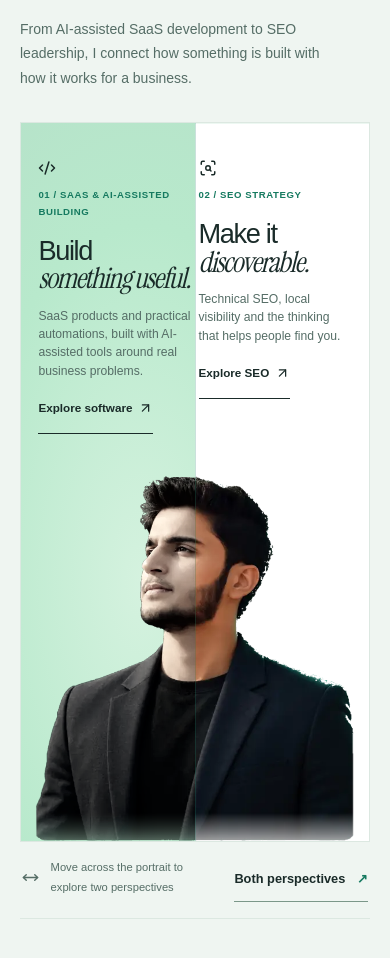
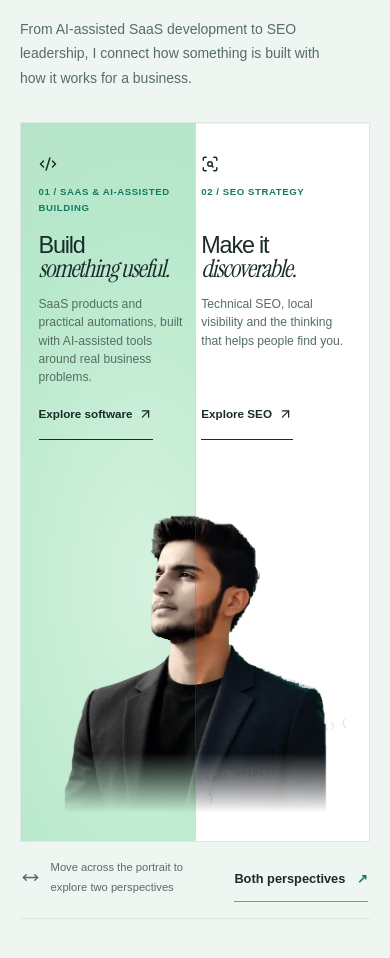
Before and after one commit to zainsaleemofficial/portfolio, an Astro site: page / in a window 390 px wide. Shown: the part 4436-5394 px from the top of the page. Built offline with nearby package versions, Linux system fonts and the light colour scheme; Astro itself is replaced by a stand-in of ours.

Commit message:
fix: polish dual expertise portrait edges and align discovery links

```diff
--- a/src/components/DualExpertise.tsx
+++ b/src/components/DualExpertise.tsx
@@ -58,6 +58,23 @@ export default function DualExpertise() {
 
   return (
     <div className="identity-experience">
+      <svg className="identity-filters" aria-hidden="true" width="0" height="0">
+        <defs>
+          <filter id="identity-edge" colorInterpolationFilters="sRGB">
+            <feMorphology in="SourceAlpha" operator="dilate" radius="3" />
+            <feMorphology operator="erode" radius="4" />
+            <feGaussianBlur stdDeviation="0.6" result="edgeAlpha" />
+            <feMorphology
+              in="SourceGraphic"
+              operator="dilate"
+              radius="3"
+              result="edgeColor"
+            />
+            <feComposite in="SourceGraphic" in2="edgeColor" operator="over" />
+            <feComposite in2="edgeAlpha" operator="in" />
+          </filter>
+        </defs>
+      </svg>
       <div
         className="identity-scene"
         ref={scene}
--- a/src/styles/globals.css
+++ b/src/styles/globals.css
@@ -1545,9 +1545,17 @@ ul {
 .identity-experience {
   color: var(--color-text-primary);
 }
+.identity-filters {
+  position: absolute;
+}
 .identity-scene {
   --identity-split: 50%;
   position: relative;
+  display: grid;
+  grid-template-columns: minmax(0, 27fr) minmax(0, 36fr) minmax(0, 27fr);
+  grid-template-rows: repeat(4, auto);
+  align-content: start;
+  padding: 5rem 5% 1.25rem;
   min-height: 610px;
   isolation: isolate;
   overflow: hidden;
@@ -1602,7 +1610,7 @@ ul {
   flex-direction: column;
 }
 .identity-technical {
-  right: 14%;
+  right: 40%;
   bottom: 8%;
   color: var(--color-text-muted);
   transform: rotate(-8deg);
@@ -1614,50 +1622,47 @@ ul {
   transform: rotate(90deg);
   transform-origin: left bottom;
 }
+/* Reserve the centre for the photograph; fade the actual image box, not a
+   letterboxed object-fit area. The edge filter leaves opaque facial detail intact. */
 .identity-photo {
   position: absolute;
   pointer-events: none;
   z-index: 2;
-  inset: 0;
-  overflow: hidden;
+  left: 50%;
+  bottom: 0;
+  width: 36%;
+  aspect-ratio: 620 / 775;
+  transform: translateX(-50%);
+  -webkit-mask-image: linear-gradient(to bottom, #000 78%, transparent 94%);
+  mask-image: linear-gradient(to bottom, #000 78%, transparent 94%);
 }
 .identity-photo img {
   position: absolute;
-  left: 50%;
-  bottom: -4.5%;
-  width: 49%;
-  height: 105%;
-  object-fit: contain;
-  object-position: center bottom;
-  transform: translateX(-50%);
-  max-width: none;
-  -webkit-mask-image: linear-gradient(
-    to bottom,
-    #000 0%,
-    #000 89%,
-    transparent 99%
-  );
-  mask-image: linear-gradient(to bottom, #000 0%, #000 89%, transparent 99%);
-}
-.identity-photo-treatment {
-  filter: grayscale(0.85) contrast(1.14) sepia(0.12);
+  inset: 0;
+  width: 100%;
+  height: 100%;
+  filter: url('#identity-edge');
+}
+.identity-photo .identity-photo-treatment {
+  filter: url('#identity-edge') grayscale(0.85) contrast(1.14) sepia(0.12);
   opacity: 0.76;
   clip-path: inset(0 calc(100% - var(--identity-split)) 0 0);
 }
+/* Shared rows align indices, headings, descriptions and links despite wrapping. */
 .identity-copy {
-  position: absolute;
+  position: relative;
   z-index: 4;
-  top: 13%;
-  width: 27%;
-  display: flex;
-  flex-direction: column;
-  align-items: flex-start;
+  min-width: 0;
+  display: grid;
+  grid-template-rows: subgrid;
+  grid-row: 1 / 5;
+  justify-items: start;
 }
 .identity-copy--software {
-  left: 5%;
+  grid-column: 1;
 }
 .identity-copy--search {
-  right: 5%;
+  grid-column: 3;
 }
 .identity-index {
   display: flex;
@@ -1674,7 +1679,7 @@ ul {
 }
 .identity-copy h3 {
   margin: 2.4rem 0 1.7rem;
-  font-size: clamp(3.1rem, 4.8vw, 4.9rem);
+  font-size: clamp(3.1rem, 4.8vw, 4.3rem);
   line-height: 0.94;
   letter-spacing: -0.065em;
 }
@@ -1720,6 +1725,7 @@ ul {
   align-items: center;
   gap: 1rem;
   border-bottom: 1px solid currentColor;
+  align-self: start;
   margin-top: 2.3rem;
   padding-bottom: 0.4rem;
   color: var(--color-text-primary);
@@ -1766,22 +1772,10 @@ ul {
 @media (max-width: 1090px) {
   .identity-scene {
     min-height: 560px;
-  }
-  .identity-copy {
-    top: 13%;
-    width: 27%;
-  }
-  .identity-copy--software {
-    left: 3%;
-  }
-  .identity-copy--search {
-    right: 3%;
+    padding-inline: 3%;
   }
   .identity-copy h3 {
-    font-size: clamp(2.5rem, 4.4vw, 3.7rem);
-  }
-  .identity-photo img {
-    width: 45%;
+    font-size: clamp(2rem, 4.4vw, 3.7rem);
   }
   .identity-index {
     gap: 1.1rem;
@@ -1790,19 +1784,16 @@ ul {
 @media (max-width: 767px) {
   .identity-scene {
     min-height: 720px;
-  }
-  .identity-copy {
-    top: 5%;
-    width: 44%;
-  }
-  .identity-copy--software {
-    left: 5%;
+    grid-template-columns: repeat(2, minmax(0, 1fr));
+    grid-template-rows: repeat(5, auto);
+    column-gap: 4%;
+    padding: 2rem 5% 0;
   }
   .identity-copy--search {
-    right: 5%;
+    grid-column: 2;
   }
   .identity-copy h3 {
-    font-size: clamp(1.7rem, 6vw, 2.7rem);
+    font-size: clamp(1.375rem, 6vw, 2.7rem);
     margin: 1.05rem 0 0.8rem;
     letter-spacing: -0.05em;
   }
@@ -1827,10 +1818,15 @@ ul {
   .identity-discover svg {
     width: 15px;
   }
-  .identity-photo img {
-    width: 103%;
-    height: 63%;
-    bottom: -3%;
+  .identity-photo {
+    position: relative;
+    grid-row: 5;
+    grid-column: 1 / -1;
+    justify-self: center;
+    left: auto;
+    width: min(calc(100% - 1rem), 420px);
+    margin-top: 1.5rem;
+    transform: none;
   }
   .identity-technical {
     bottom: 6%;
@@ -1852,17 +1848,8 @@ ul {
   }
 }
 @media (max-width: 380px) {
-  .identity-scene {
-    min-height: 710px;
-  }
-  .identity-copy h3 {
-    font-size: 1.7rem;
-  }
   .identity-copy > p {
     font-size: 0.705rem;
-  }
-  .identity-copy {
-    width: 45%;
   }
   .identity-discover {
     font-size: 0.69rem;
```
Also changed, not shown: tests/identity-hero.spec.ts (added, +110 -0 lines).
